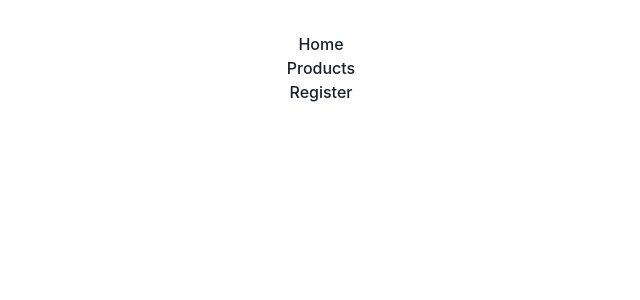
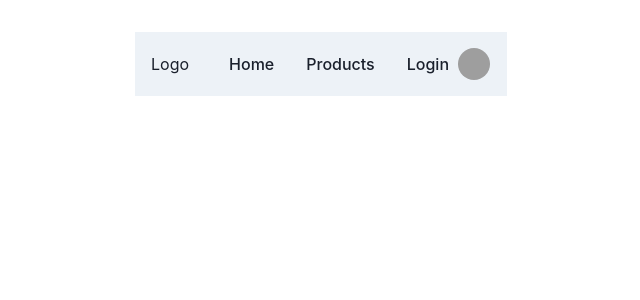
Before and after one commit to LeMitch1/e-commerce, a React (Vite) app: page /cart in a window 1280 px wide. Shown: the top 300 px of the page, without its empty margins (319-959 px from the left). Built offline with nearby package versions, Linux system fonts and the light colour scheme; grey boxes are pictures that could not be loaded.

Commit message:
Create Navbar, but links still need work

```diff
--- a/package.json
+++ b/package.json
@@ -10,6 +10,7 @@
     "preview": "vite preview"
   },
   "dependencies": {
+    "@chakra-ui/icons": "^2.1.1",
     "@chakra-ui/react": "^2.8.0",
     "@emotion/react": "^11.11.1",
     "@emotion/styled": "^11.11.0",
--- a/src/components/NavBar.jsx
+++ b/src/components/NavBar.jsx
@@ -1,17 +1,121 @@
-import { Link } from "react-router-dom";
+import {
+  Box,
+  Flex,
+  Avatar,
+  HStack,
+  Text,
+  IconButton,
+  Button,
+  Menu,
+  MenuButton,
+  MenuList,
+  MenuItem,
+  MenuDivider,
+  useDisclosure,
+  useColorModeValue,
+  Stack,
+} from "@chakra-ui/react";
+import { HamburgerIcon, CloseIcon } from "@chakra-ui/icons";
+import { useNavigate } from "react-router-dom";
 
 export default function NavBar() {
+  const { isOpen, onOpen, onClose } = useDisclosure();
+  const Links = ["Home", "Products", "Login"];
+  const navigate = useNavigate();
+
+  const NavLink = (props) => {
+    const { children } = props;
+    return (
+      <Box
+        as="a"
+        px={2}
+        py={1}
+        rounded={"md"}
+        _hover={{
+          textDecoration: "none",
+          bg: useColorModeValue("gray.200", "gray.700"),
+        }}
+        href={"#"}
+      >
+        {children}
+      </Box>
+    );
+  };
+
   return (
-    <header>
-      <Link to="/">
-        <p>Home</p>
-      </Link>
-      <Link to="/products">
-        <p>Products</p>
-      </Link>
-      <Link to="/register">
-        <p>Register</p>
-      </Link>
-    </header>
+    <>
+      <Box bg={useColorModeValue("gray.100", "gray.900")} px={4}>
+        <Flex h={16} alignItems={"center"} justifyContent={"space-between"}>
+          <IconButton
+            size={"md"}
+            icon={isOpen ? <CloseIcon /> : <HamburgerIcon />}
+            aria-label={"Open Menu"}
+            display={{ md: "none" }}
+            onClick={isOpen ? onClose : onOpen}
+          />
+          <HStack spacing={8} alignItems={"center"}>
+            <Box>Logo</Box>
+            <HStack
+              as={"nav"}
+              spacing={4}
+              display={{ base: "none", md: "flex" }}
+            >
+              {/* WORK ON LINKS */}
+              {Links.map((link) => (
+                <NavLink key={link} onClick={() => navigate(`/${link}`)}>
+                  {link}
+                </NavLink>
+              ))}
+            </HStack>
+          </HStack>
+          <Flex alignItems={"center"}>
+            <Menu>
+              <MenuButton
+                as={Button}
+                rounded={"full"}
+                variant={"link"}
+                cursor={"pointer"}
+                minW={0}
+              >
+                <Avatar
+                  size={"sm"}
+                  src={
+                    "https://images.unsplash.com/photo-1493666438817-866a91353ca9?ixlib=rb-0.3.5&q=80&fm=jpg&crop=faces&fit=crop&h=200&w=200&s=b616b2c5b373a80ffc9636ba24f7a4a9"
+                  }
+                />
+              </MenuButton>
+              <MenuList>
+                <MenuItem>Link 1</MenuItem>
+                <MenuItem>Link 2</MenuItem>
+                <MenuDivider />
+                <MenuItem>Link 3</MenuItem>
+              </MenuList>
+            </Menu>
+          </Flex>
+        </Flex>
+
+        {isOpen ? (
+          <Box pb={4} display={{ md: "none" }}>
+            <Stack as={"nav"} spacing={4}>
+              {Links.map((link) => (
+                <NavLink key={link}>{link}</NavLink>
+              ))}
+            </Stack>
+          </Box>
+        ) : null}
+      </Box>
+    </>
+
+    // <header>
+    //   <Link to="/">
+    //     <p>Home</p>
+    //   </Link>
+    //   <Link to="/products">
+    //     <p>Products</p>
+    //   </Link>
+    //   <Link to="/register">
+    //     <p>Register</p>
+    //   </Link>
+    // </header>
   );
 }
```
Also changed, not shown: 1 other file (tests, documents, lock files or other folders).
